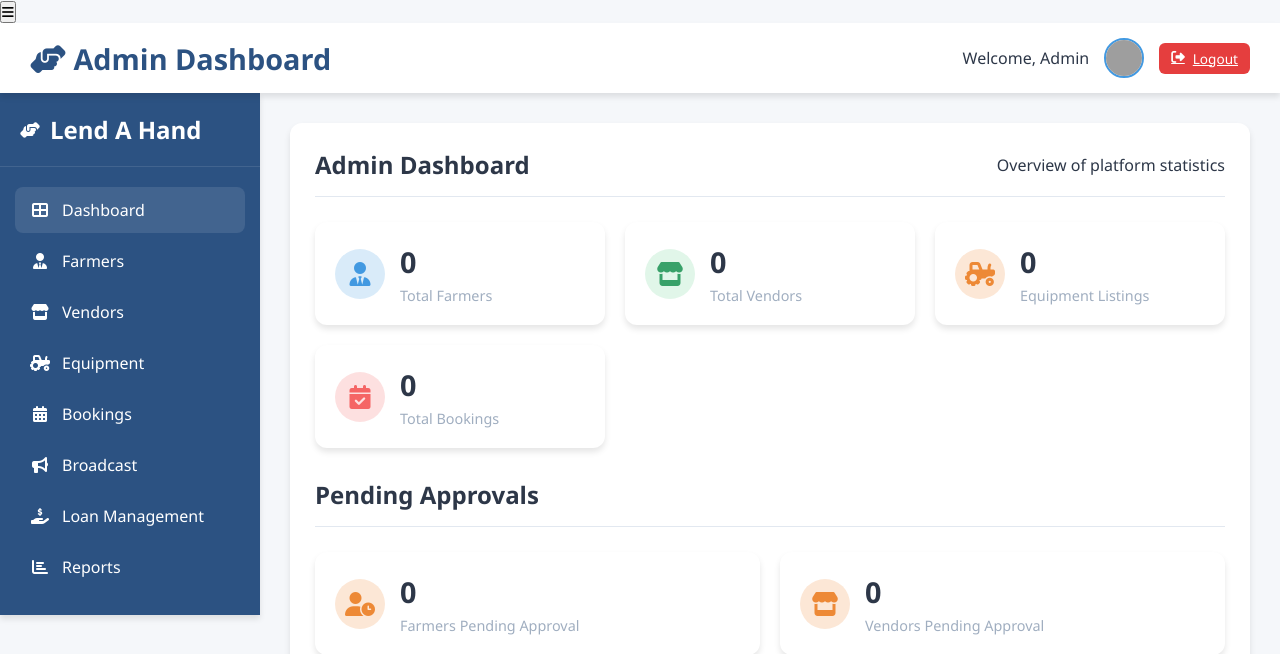
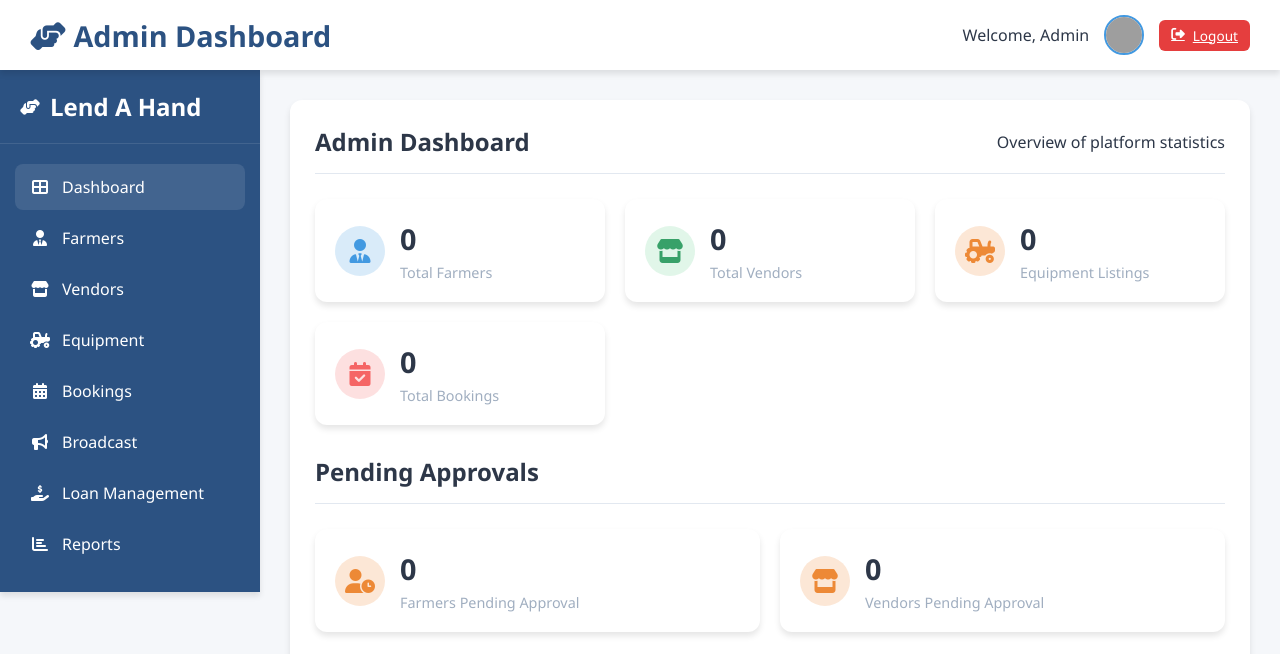
Before and after one commit to Lpoint-technologies/lendahand, a Flask app: template templates/admin_dashboard.html in a window 1280 px wide. Shown: the top 654 px of the page. Run offline with Flask 3, Linux system fonts and the light colour scheme; the template is opened without the code that fills it, so the values that code supplies are empty; some libraries are stand-ins or nearby versions; grey boxes are pictures that could not be loaded.

Commit message:
Update admin_dashboard.html

```diff
--- a/templates/admin_dashboard.html
+++ b/templates/admin_dashboard.html
@@ -752,10 +752,7 @@
     </style>
 </head>
 <body>
-   <!-- Add this inside body tag, right after opening body tag -->
-<button class="mobile-menu-btn" id="mobileMenuBtn">
-    <i class="fas fa-bars"></i>
-</button>
+
 <!-- Google Translate for this page -->
 <div id="google_translate_element"></div>
     <!-- Admin Header -->
```
